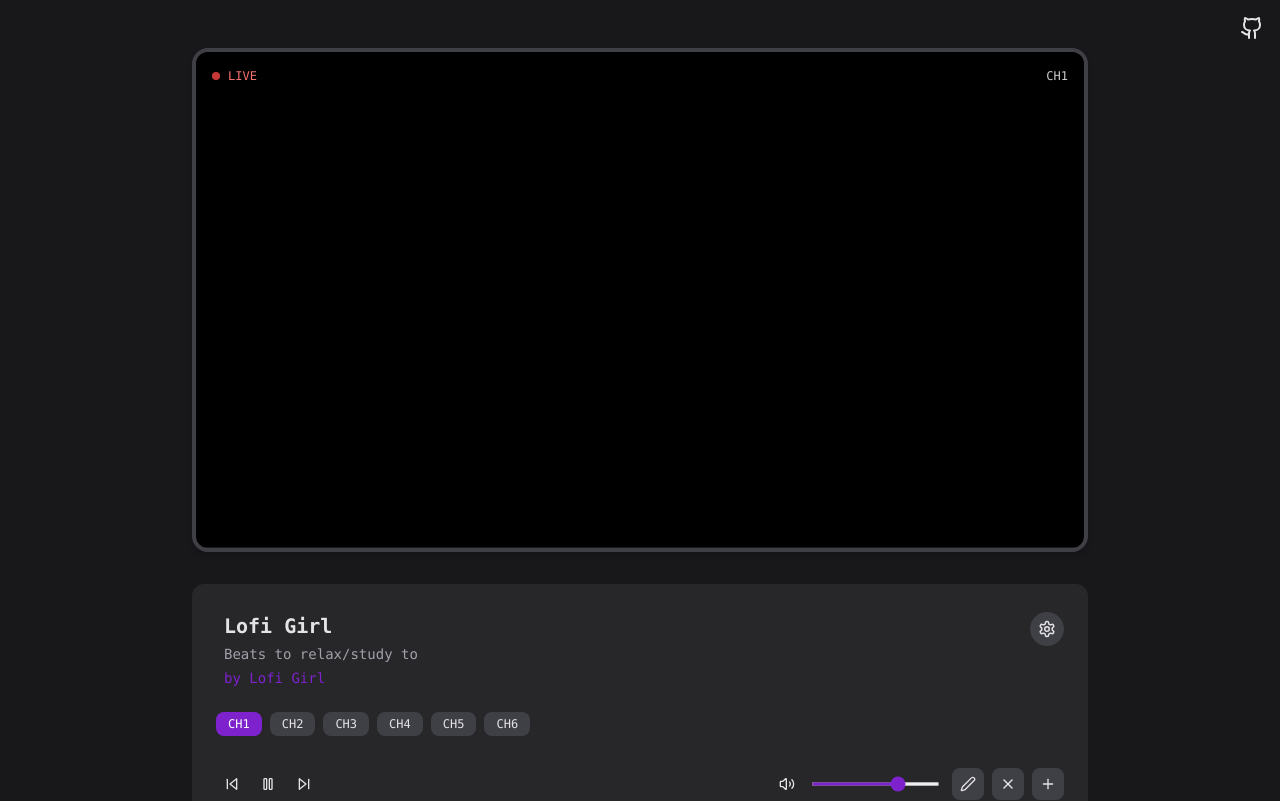
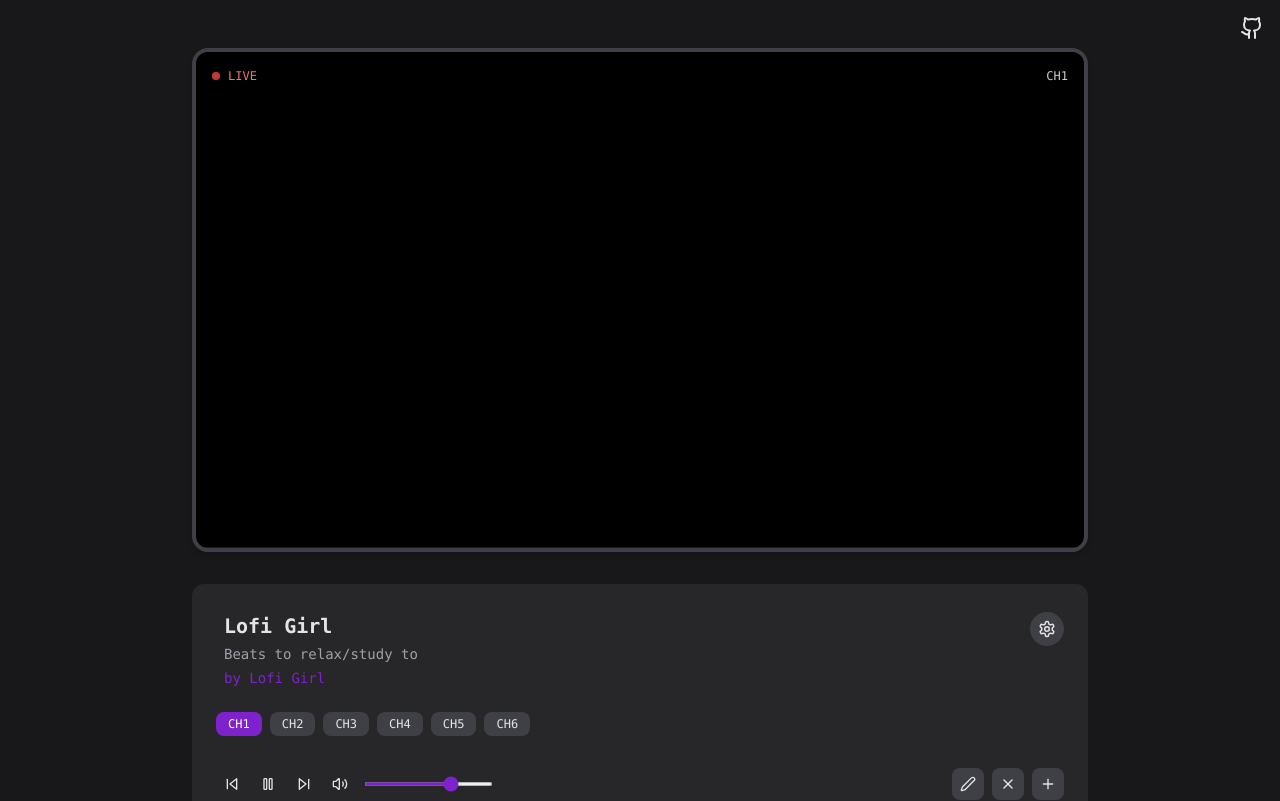
Before and after one commit to shawnphoffman/next-beats, a Next.js app: page / in a window 1280 px wide. Shown: the top 801 px of the page. Built offline with nearby package versions, Linux system fonts and the light colour scheme.

Commit message:
move vol to right on large screens

```diff
--- a/components/PlaybackControls.tsx
+++ b/components/PlaybackControls.tsx
@@ -24,7 +24,7 @@
   setVolume,
   changeChannel,
 }) => (
-  <div className="flex w-full items-center justify-between gap-2">
+  <div className="flex w-full items-center justify-between sm:justify-start sm:gap-8">
     {/* Left Side - Playback Controls */}
     <div className="flex shrink-0 items-center space-x-1">
       <button
@@ -49,8 +49,6 @@
       >
         <SkipForward size={14} className="sm:h-4 sm:w-4" />
       </button>
-    </div>
-
       {/* Right Side - Volume Control */}
       <div className="flex min-w-[90px] items-center space-x-1 sm:min-w-[110px] sm:space-x-2">
         <button
@@ -76,6 +74,7 @@
         />
       </div>
     </div>
+  </div>
 )
 
 export default PlaybackControls
```
Lines whose indentation alone changed are shown as unchanged.
